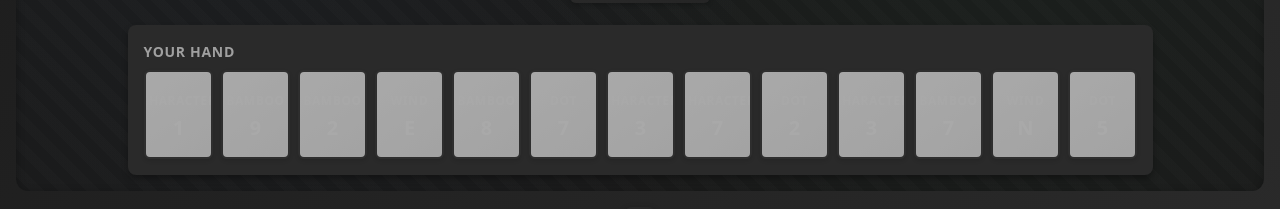
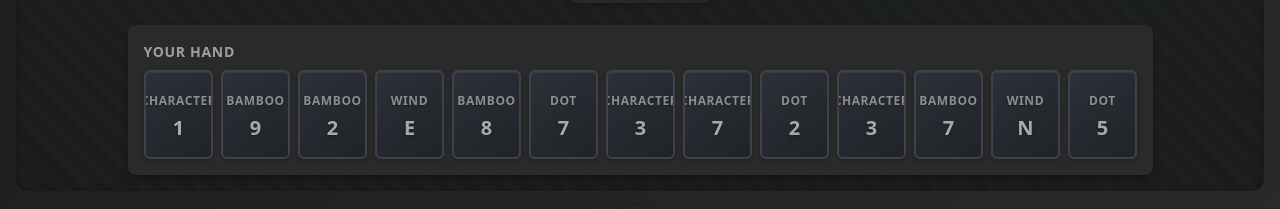
Before and after one commit to netnutmike/web-mahjong-online-game, a React (Vite) app in the folder browser-mahjong-game/: page / in a window 1280 px wide. Shown: the part 577-786 px from the top of the page. Built offline with nearby package versions, Linux system fonts and the light colour scheme.

Commit message:
tile styling

```diff
--- a/browser-mahjong-game/src/components/TileRack/TileRack.css
+++ b/browser-mahjong-game/src/components/TileRack/TileRack.css
@@ -106,8 +106,8 @@
 .tile {
   width: 65px;
   height: 85px;
-  background: linear-gradient(145deg, #ffffff 0%, #f5f5f5 100%);
-  border: 2px solid #333;
+  background: linear-gradient(145deg, #2d3748 0%, #1a202c 100%);
+  border: 2px solid #4a5568;
   border-radius: 6px;
   display: flex;
   align-items: center;
@@ -117,8 +117,8 @@
               box-shadow var(--transition-fast, 0.15s) ease-out,
               border-color var(--transition-fast, 0.15s) ease-out,
               background var(--transition-fast, 0.15s) ease-out;
-  box-shadow: 0 2px 4px rgba(0, 0, 0, 0.2),
-              inset 0 1px 0 rgba(255, 255, 255, 0.5);
+  box-shadow: 0 2px 4px rgba(0, 0, 0, 0.4),
+              inset 0 1px 0 rgba(255, 255, 255, 0.1);
   position: relative;
   /* Enable hardware acceleration */
   will-change: transform;
@@ -132,20 +132,20 @@
 
 .tile-clickable:hover {
   transform: translateY(-4px) translateZ(0);
-  box-shadow: 0 4px 8px rgba(0, 0, 0, 0.3),
+  box-shadow: 0 4px 8px rgba(0, 0, 0, 0.5),
               0 0 0 2px var(--color-primary, #4a90e2),
-              inset 0 1px 0 rgba(255, 255, 255, 0.5);
+              inset 0 1px 0 rgba(255, 255, 255, 0.15);
   border-color: var(--color-primary, #4a90e2);
-  background: linear-gradient(145deg, #ffffff 0%, #e3f2fd 100%);
+  background: linear-gradient(145deg, #3d4f66 0%, #2d3e52 100%);
 }
 
 .tile-selected {
   transform: translateY(-8px) translateZ(0);
   border-color: var(--color-primary, #4a90e2);
-  background: linear-gradient(145deg, #e3f2fd 0%, #bbdefb 100%);
-  box-shadow: 0 6px 12px rgba(74, 144, 226, 0.4),
+  background: linear-gradient(145deg, #4a90e2 0%, #357abd 100%);
+  box-shadow: 0 6px 12px rgba(74, 144, 226, 0.6),
               0 0 0 3px var(--color-primary, #4a90e2),
-              inset 0 1px 0 rgba(255, 255, 255, 0.7);
+              inset 0 1px 0 rgba(255, 255, 255, 0.2);
   animation: tileSelect 0.2s ease-out;
 }
 
@@ -168,10 +168,11 @@
 }
 
 .tile-exposed {
-  background: linear-gradient(145deg, #e0e0e0 0%, #d0d0d0 100%);
-  border-color: #666;
-  box-shadow: 0 1px 3px rgba(0, 0, 0, 0.2),
-              inset 0 1px 0 rgba(255, 255, 255, 0.3);
+  background: linear-gradient(145deg, #4a5568 0%, #2d3748 100%);
+  border-color: #718096;
+  box-shadow: 0 1px 3px rgba(0, 0, 0, 0.3),
+              inset 0 1px 0 rgba(255, 255, 255, 0.1);
+  opacity: 0.85;
 }
 
 .tile-content {
@@ -192,17 +193,17 @@
 .tile-type {
   font-size: 0.7rem;
   font-weight: 700;
-  color: #555;
+  color: #a0aec0;
   text-transform: uppercase;
-  text-shadow: none;
-  letter-spacing: 0.02em;
+  text-shadow: 0 1px 2px rgba(0, 0, 0, 0.5);
+  letter-spacing: 0.05em;
 }
 
 .tile-value {
   font-size: 1.5rem;
   font-weight: 800;
-  color: #000;
-  text-shadow: none;
+  color: #ffffff;
+  text-shadow: 0 2px 4px rgba(0, 0, 0, 0.5);
   /* Prevent text from being blurry during animations */
   -webkit-font-smoothing: antialiased;
   -moz-osx-font-smoothing: grayscale;
```
